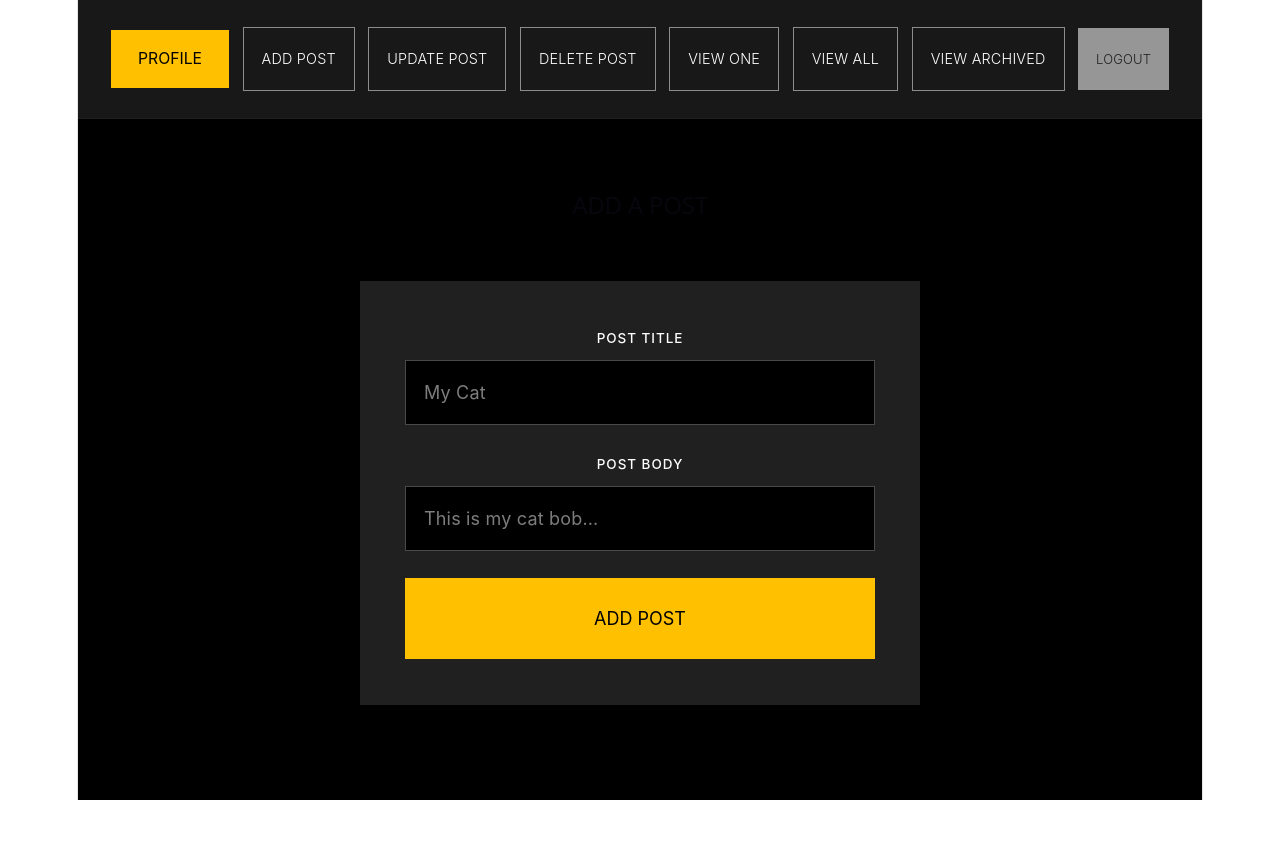
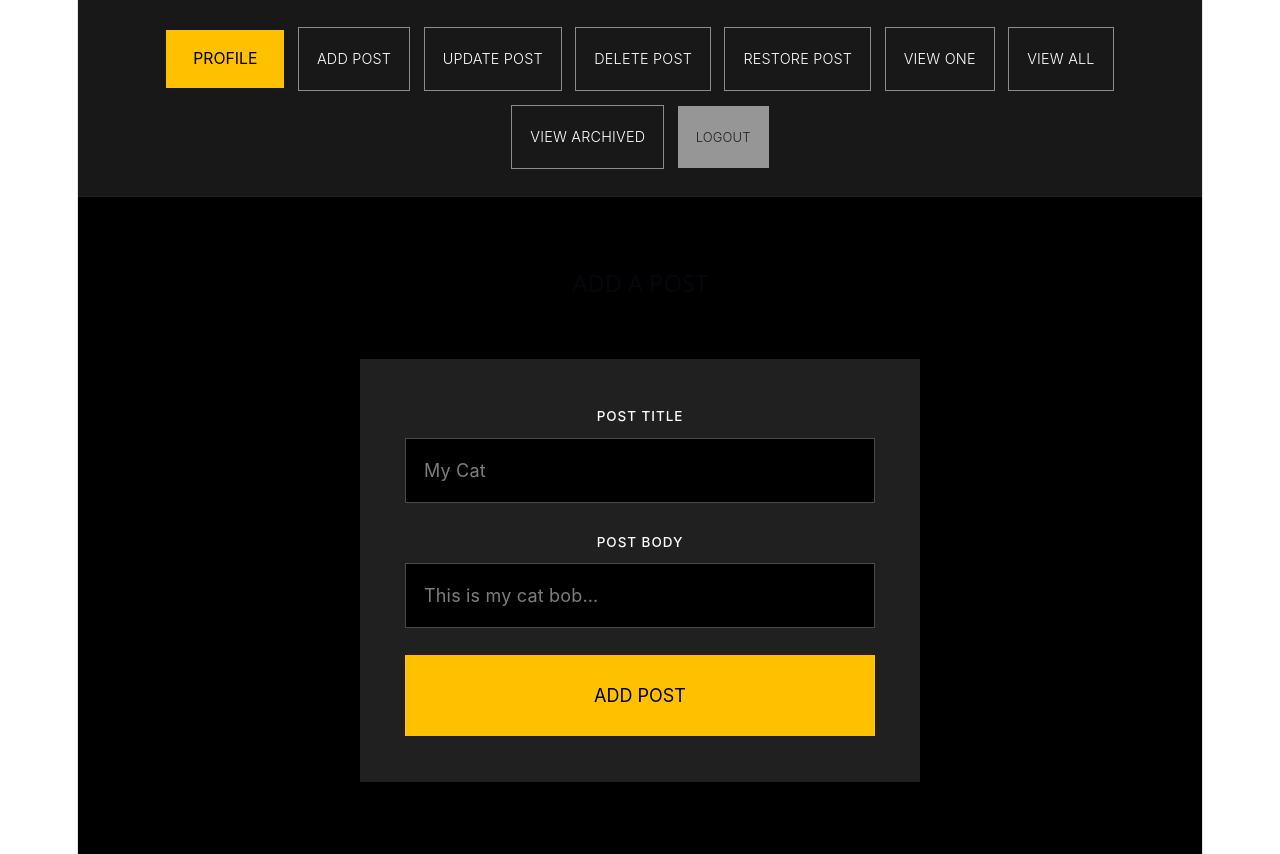
Before and after one commit to Ibrahim1572/python-CRUD-app, a React app in the folder frontend/: page /mediaposts in a window 1280 px wide. Before the commit the page ends 800 px from the top, so only its background shows below. Built offline with nearby package versions, Linux system fonts and the light colour scheme; the HTML template or start-up script is replaced by a standard one.

Commit message:
added restore post in parent page

```diff
--- a/frontend/src/pages/mediaposts/page.tsx
+++ b/frontend/src/pages/mediaposts/page.tsx
@@ -5,6 +5,7 @@ import UpdatePost from "./components/updatePost";
 import ViewAll from "./components/viewAll";
 import ViewArchived from "./components/viewArchived";
 import ViewOne from "./components/viewOne";
+import RestorePost from "./components/restorePost";
 
 export default function Mediaposts(){
     const [currentView, setCurrentView] = useState("addPost")
@@ -33,6 +34,10 @@ export default function Mediaposts(){
                 return <ViewArchived/>
                 break;
 
+            case 'restorePost':
+                return <RestorePost/>
+                break;
+
             default:
                 return <AddPost/>
                 break;
@@ -57,6 +62,9 @@ export default function Mediaposts(){
                 <div onClick={()=>{setCurrentView('deletePost')}} className="bg-transparent text-white border border-white/50 px-4 py-4 text-[14.4px] font-light uppercase tracking-[0.2px] rounded-none cursor-pointer transition-colors duration-150 hover:bg-[#1EAEDB] hover:opacity-70">
                     Delete Post
                 </div>
+                <div onClick={()=>{setCurrentView('restorePost')}} className="bg-transparent text-white border border-white/50 px-4 py-4 text-[14.4px] font-light uppercase tracking-[0.2px] rounded-none cursor-pointer transition-colors duration-150 hover:bg-[#1EAEDB] hover:opacity-70">
+                    Restore Post
+                </div>
                 <div onClick={()=>{setCurrentView('viewOne')}} className="bg-transparent text-white border border-white/50 px-4 py-4 text-[14.4px] font-light uppercase tracking-[0.2px] rounded-none cursor-pointer transition-colors duration-150 hover:bg-[#1EAEDB] hover:opacity-70">
                     View One
                 </div>
```
